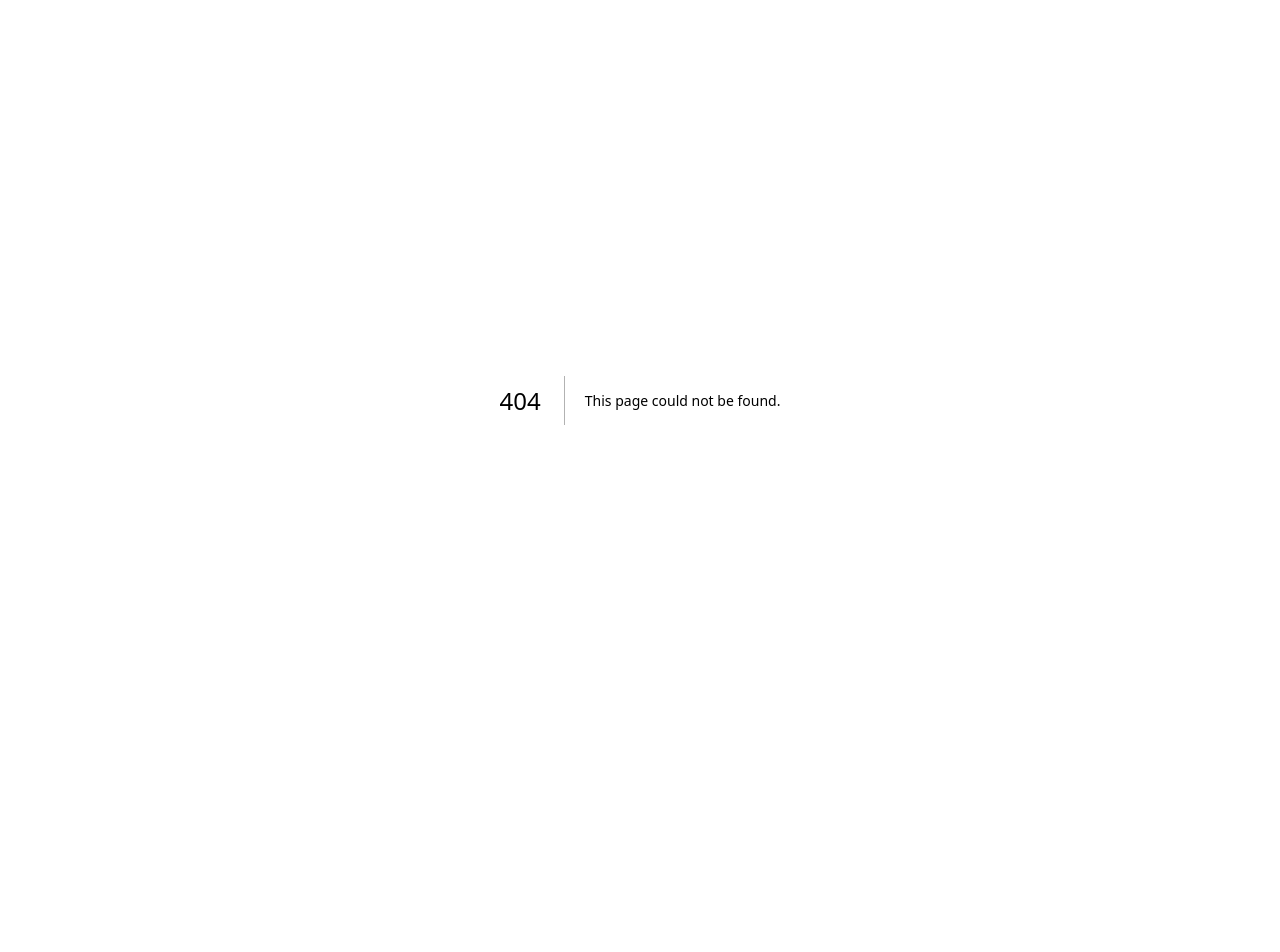
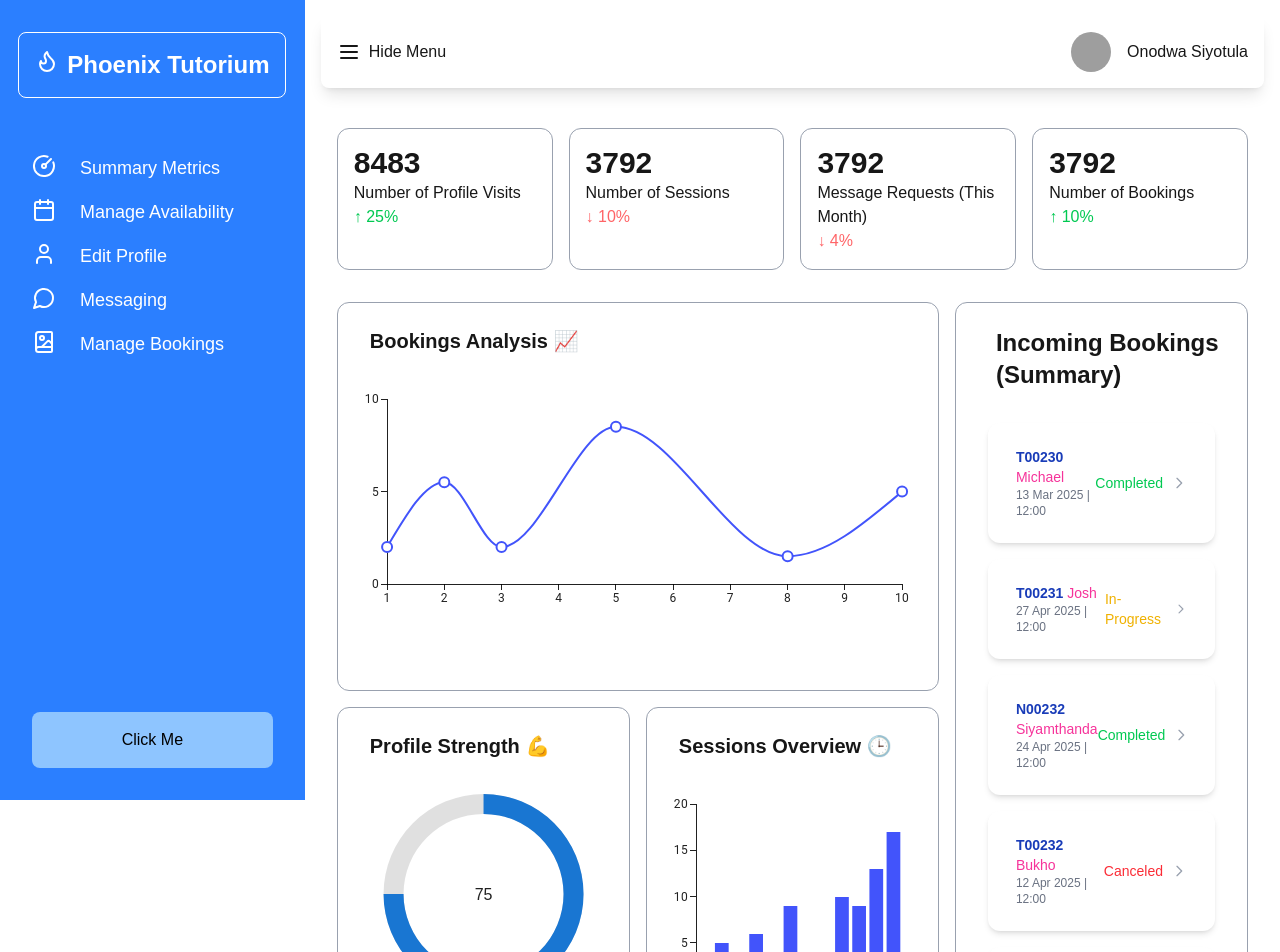
Before and after one commit to Argusham/tutor, a Next.js app: page /tutor in a window 1280 px wide. Before the commit this address had no page. Shown: the top 952 px of the page. Before the commit the page ends 800 px from the top, so only its background shows below. Built offline with nearby package versions, Linux system fonts and the light colour scheme; grey boxes are pictures that could not be loaded.

Commit message:
Tutor dashboard summary metrics page

```diff
--- a/package.json
+++ b/package.json
@@ -9,7 +9,11 @@
     "lint": "next lint"
   },
   "dependencies": {
+    "@emotion/react": "^11.14.0",
+    "@emotion/styled": "^11.14.0",
     "@lob/react-address-autocomplete": "^2.2.0",
+    "@mui/material": "^7.1.0",
+    "@mui/x-charts": "^8.2.0",
     "lucide-react": "^0.487.0",
     "next": "15.2.4",
     "react": "^19.0.0",
--- /dev/null
+++ b/src/app/(dashboard)/student/page.tsx
@@ -0,0 +1,11 @@
+import React from 'react';
+
+const StudentDashboard = () => {
+    return (
+        <div>
+
+        </div>
+    )
+}
+
+export default StudentDashboard
--- /dev/null
+++ b/src/app/(dashboard)/tutor/page.tsx
@@ -0,0 +1,209 @@
+"use client"
+import React, { useState } from 'react';
+import { BookImageIcon, Calendar, ChartBar, ChartLine, ChartLineIcon, Flame, GaugeCircle, Menu, MessageCircle, User } from 'lucide-react';
+import { BarChart } from '@mui/x-charts/BarChart';
+import { LineChart } from '@mui/x-charts/LineChart';
+import { Gauge } from '@mui/x-charts/Gauge';
+
+type Session = {
+    month: string,
+    sessionsNo: number
+}
+
+const TutorDashboard = () => {
+    const [sessionsData, setSessionsData] = useState<Session[] | undefined>([
+        { month: "Jan", sessionsNo: 2 },
+        { month: "Feb", sessionsNo: 5 },
+        { month: "Mar", sessionsNo: 3 },
+        { month: "April", sessionsNo: 6 },
+        { month: "May", sessionsNo: 4 },
+        { month: "Jun", sessionsNo: 9 },
+        { month: "July", sessionsNo: 4 },
+        { month: "Aug", sessionsNo: 3 },
+        { month: "Sep", sessionsNo: 10 },
+        { month: "Oct", sessionsNo: 9 },
+        { month: "Nov", sessionsNo: 13 },
+        { month: "Dec", sessionsNo: 17 }
+    ]);
+
+    return (
+        <div className="flex">
+            <SideBarDashboard />
+            <div className="w-full">
+                <DashboardNavbar />
+                <SummaryMetrics />
+
+                <div className="grid grid-cols-3 grid-rows-2 gap-4 m-8">
+                    <div className="col-span-2 border-1 rounded-xl border-gray-400 pt-6">
+                        <h1 className="font-bold ml-8 text-xl flex">Bookings Analysis 📈</h1>
+                        <br />
+                        <LineChart
+                            xAxis={[{ data: [1, 2, 3, 5, 8, 10] }]}
+                            series={[
+                                {
+                                    data: [2, 5.5, 2, 8.5, 1.5, 5],
+                                },
+                            ]}
+                            height={250}
+                            className="mr-8"
+                        />
+                    </div>
+
+                    <div className="border-1 rounded-xl border-gray-400 pt-6">
+                        <h1 className="font-bold text-xl ml-8">Profile Strength 💪</h1>
+                        <br />
+                        <Gauge
+                            value={75}
+                            startAngle={0}
+                            endAngle={360}
+                            height={220}
+                            innerRadius="80%"
+                            outerRadius="100%"
+                        // ...
+                        />
+                    </div>
+                    <div className="border-1 rounded-xl border-gray-400 pt-6">
+                        <h1 className="font-bold text-xl ml-8">Sessions Overview 🕒</h1>
+                        <br />
+                        <BarChart
+                            xAxis={[
+                                {
+                                    id: 'barCategories',
+                                    data: sessionsData?.map(session => session.month),
+                                },
+                            ]}
+                            series={[
+                                {
+                                    data: sessionsData?.map(session => session.sessionsNo),
+                                },
+                            ]}
+                            height={250}
+                            className="mr-8"
+                        />
+                    </div>
+                    <div className="border-1 col-start-3 row-span-full rounded-xl border-gray-400 p-4 pt-6">
+                        <h1 className="font-bold text-2xl ml-6 mb-4">Incoming Bookings (Summary)</h1>
+                        <BookingList />
+                    </div>
+                </div>
+            </div>
+        </div>
+    )
+}
+
+const SummaryMetrics = () => {
+    return (
+        <div className="grid grid-cols-4 gap-4 m-8 mt-10">
+            <div className="border-1 border-gray-400 p-4 rounded-xl">
+                <h1 className="font-bold text-3xl">8483</h1>
+                <span>Number of Profile Visits</span>
+                <div className="text-green-500">↑ 25%</div>
+            </div>
+            <div className="border-1 border-gray-400 p-4 rounded-xl">
+                <h1 className="font-bold text-3xl">3792</h1>
+                <span>Number of Sessions</span>
+                <div className="text-red-400">↓ 10%</div>
+            </div>
+            <div className="border-1 border-gray-400 p-4 rounded-xl">
+                <h1 className="font-bold text-3xl">3792</h1>
+                <span>Message Requests (This Month)</span>
+                <div className="text-red-400">↓ 4%</div>
+            </div>
+            <div className="border-1 border-gray-400 p-4 rounded-xl">
+                <h1 className="font-bold text-3xl">3792</h1>
+                <span>Number of Bookings</span>
+                <div className="text-green-500">↑ 10%</div>
+            </div>
+        </div>
+    )
+}
+
+const DashboardNavbar = () => {
+    return (
+        <div className="shadow-lg flex items-center justify-between m-4 p-4 rounded-lg">
+            <div className="flex items-center space-x-2">
+                <Menu className="mr-2" />
+                <span>Hide Menu</span>
+            </div>
+            <div className="flex items-center space-x-4">
+                <div className="w-10 h-10 rounded-full overflow-hidden">
+                    <img
+                        className="w-full h-full object-cover"
+                        src="https://images.ctfassets.net/h6goo9gw1hh6/2sNZtFAWOdP1lmQ33VwRN3/24e953b920a9cd0ff2e1d587742a2472/1-intro-photo-final.jpg?w=1200&h=992&fl=progressive&q=70&fm=jpg"
+                        alt="Michael Owen"
+                    />
+                </div>
+                <span>Onodwa Siyotula</span>
+            </div>
+        </div>
+    )
+}
+
+const SideBarDashboard = () => {
+    return (
+        <div className="bg-blue-500 h-[100vh] w-[400px] relative">
+            <h1 className="text-white mt-8 p-4 text-center mx-auto w-[fit-content] text-2xl font-bold border-1 rounded-lg flex">
+                <Flame className="mr-2" />
+                Phoenix Tutorium
+            </h1>
+            <ul className="text-white ml-8 mt-14 space-y-4 text-lg">
+                <li className="flex"><GaugeCircle className="mr-6" /> Summary Metrics</li>
+                <li className="flex"><Calendar className="mr-6" /> Manage Availability</li>
+                <li className="flex"><User className="mr-6" /> Edit Profile</li>
+                <li className="flex"><MessageCircle className="mr-6" /> Messaging</li>
+                <li className="flex"><BookImageIcon className="mr-6" /> Manage Bookings</li>
+            </ul>
+            <div className="w-full absolute bottom-8 left-8">
+                <button className="bg-blue-300 text-black rounded-lg p-4 w-[calc(100%-4rem)]">Click Me</button>
+            </div>
+        </div>
+    )
+}
+
+const StatusCard = ({ id, role, date, time, status }: { id: string, role: string, date: string, time: string, status: string }) => {
+  const statusColors: any = {
+    "Completed": "text-green-500",
+    "In-Progress": "text-yellow-500",
+    "Canceled": "text-red-500",
+  };
+
+  return (
+    <div className="bg-white rounded-xl shadow-md px-7 py-6 mb-4 flex justify-between items-center">
+      <div>
+        <p className="font-bold text-sm">
+          <span className="text-blue-800">{id}</span>{' '}
+          <span className="text-pink-500 font-medium">{role}</span>
+        </p>
+        <p className="text-xs text-gray-500">{date} | {time}</p>
+      </div>
+      <div className="flex items-center space-x-2">
+        <p className={`text-sm font-medium ${statusColors[status]}`}>{status}</p>
+        <svg className="w-4 h-4 text-gray-400" fill="none" stroke="currentColor" strokeWidth="2"
+          viewBox="0 0 24 24">
+          <path strokeLinecap="round" strokeLinejoin="round" d="M9 5l7 7-7 7" />
+        </svg>
+      </div>
+    </div>
+  );
+};
+
+const data = [
+  { id: 'T00230', role: 'Michael', date: '13 Mar 2025', time: '12:00', status: 'Completed' },
+  { id: 'T00231', role: 'Josh', date: '27 Apr 2025', time: '12:00', status: 'In-Progress' },
+  { id: 'N00232', role: 'Siyamthanda', date: '24 Apr 2025', time: '12:00', status: 'Completed' },
+  { id: 'T00232', role: 'Bukho', date: '12 Apr 2025', time: '12:00', status: 'Canceled' },
+  { id: 'T00233', role: 'Zolani', date: '30 Mar 2025', time: '12:00', status: 'In-Progress' },
+];
+
+function BookingList() {
+  return (
+    <div className="p-4">
+      {data.map((item, index) => (
+        <StatusCard key={index} {...item} />
+      ))}
+    </div>
+  );
+}
+
+
+export default TutorDashboard
--- a/src/app/(main)/profile/page.tsx
+++ b/src/app/(main)/profile/page.tsx
@@ -31,7 +31,9 @@ const Profile = () => {
     return (
         <div className="flex h-[100vh]">
             <div className="w-[35%] p-14">
-                <div className="bg-red-200 w-90 h-90 rounded-xl"></div>
+                <div className="bg-red-200 overflow-x-hidden w-90 h-90 rounded-xl">
+                    <img className="h-full w-full object-cover" src="https://images.ctfassets.net/h6goo9gw1hh6/2sNZtFAWOdP1lmQ33VwRN3/24e953b920a9cd0ff2e1d587742a2472/1-intro-photo-final.jpg?w=1200&h=992&fl=progressive&q=70&fm=jpg" width="100%" />
+                </div>
                 <div>
                     <h1 className="font-bold text-2xl mt-6 mb-2">Bio</h1>
                     <p>Lorem Ipsum is simply dummy text of the printing and typesetting industry. Lorem Ipsum has been the industry's standard dummy text ever since the 1500s, when an unknown printer took a galley of type and scrambled it to make a type specimen book. It has s traset sheets containing Lorem Ipsum passages, and more recently with desktop publishing software like Aldus PageM</p>
```
Also changed, not shown: 1 other file (tests, documents, lock files or other folders).
